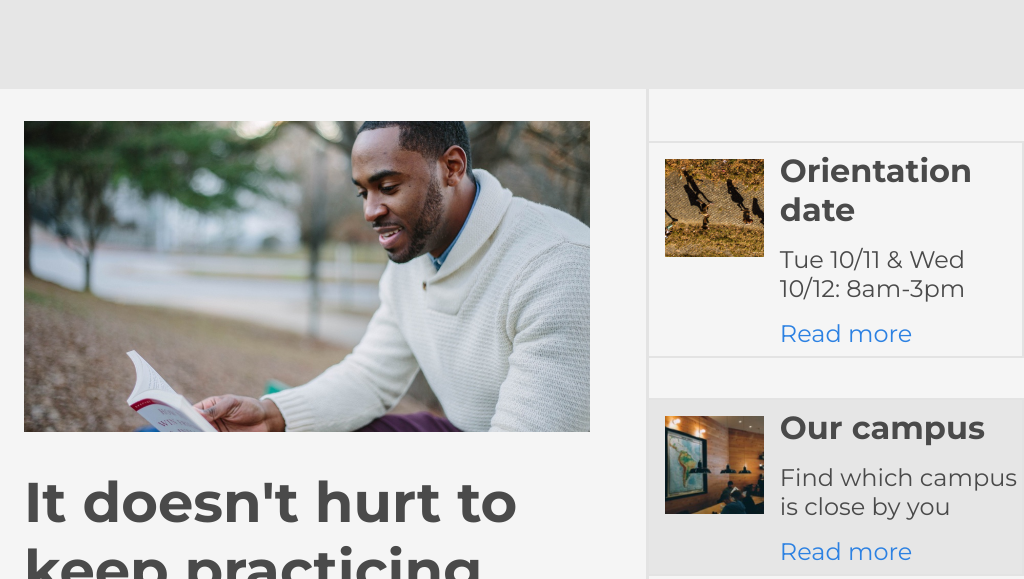
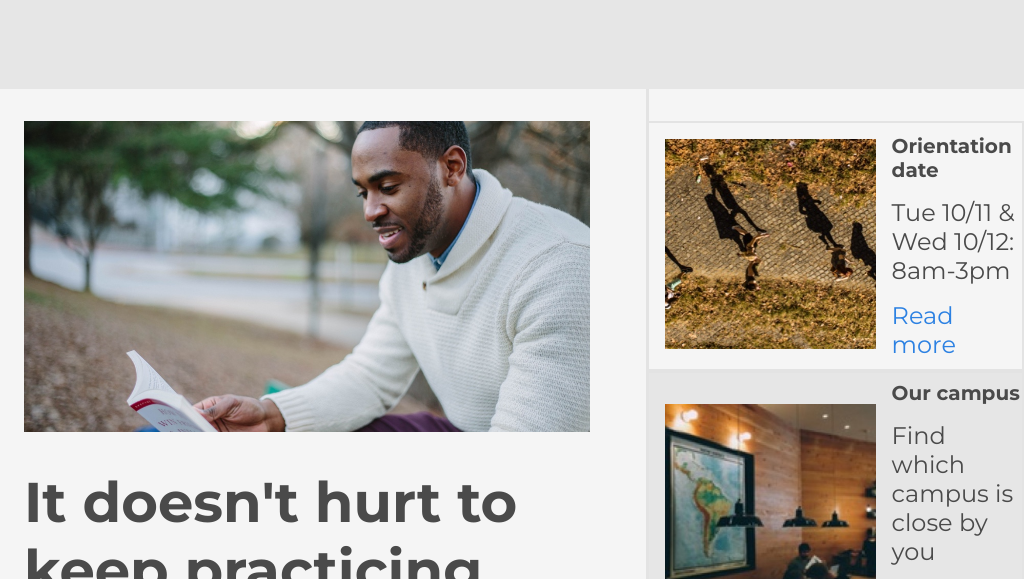
Before and after one commit to Mad-Catter/Codecademy05, a plain HTML site: page index.html in a window 1024 px wide. Shown: the part 581-1160 px from the top of the page. Drawn offline with Linux system fonts and the light colour scheme.

Commit message:
more ipad fixes

```diff
--- a/Resources/css/index.css
+++ b/Resources/css/index.css
@@ -371,6 +371,18 @@ footer {
     .learn-text-container h2 {
         font-size: 2.5rem;
     }
+    .information {
+        align-items: center;
+    }
+    .right-image-container {
+        width: 65%;
+    }
+    .right-text-container {
+        width: 35%;
+    }
+    .right-text-container h4 {
+        font-size: 1.25rem;
+    }
 }
 @media only screen and (max-width: 820px) {
     .header-right ul li a {
```
